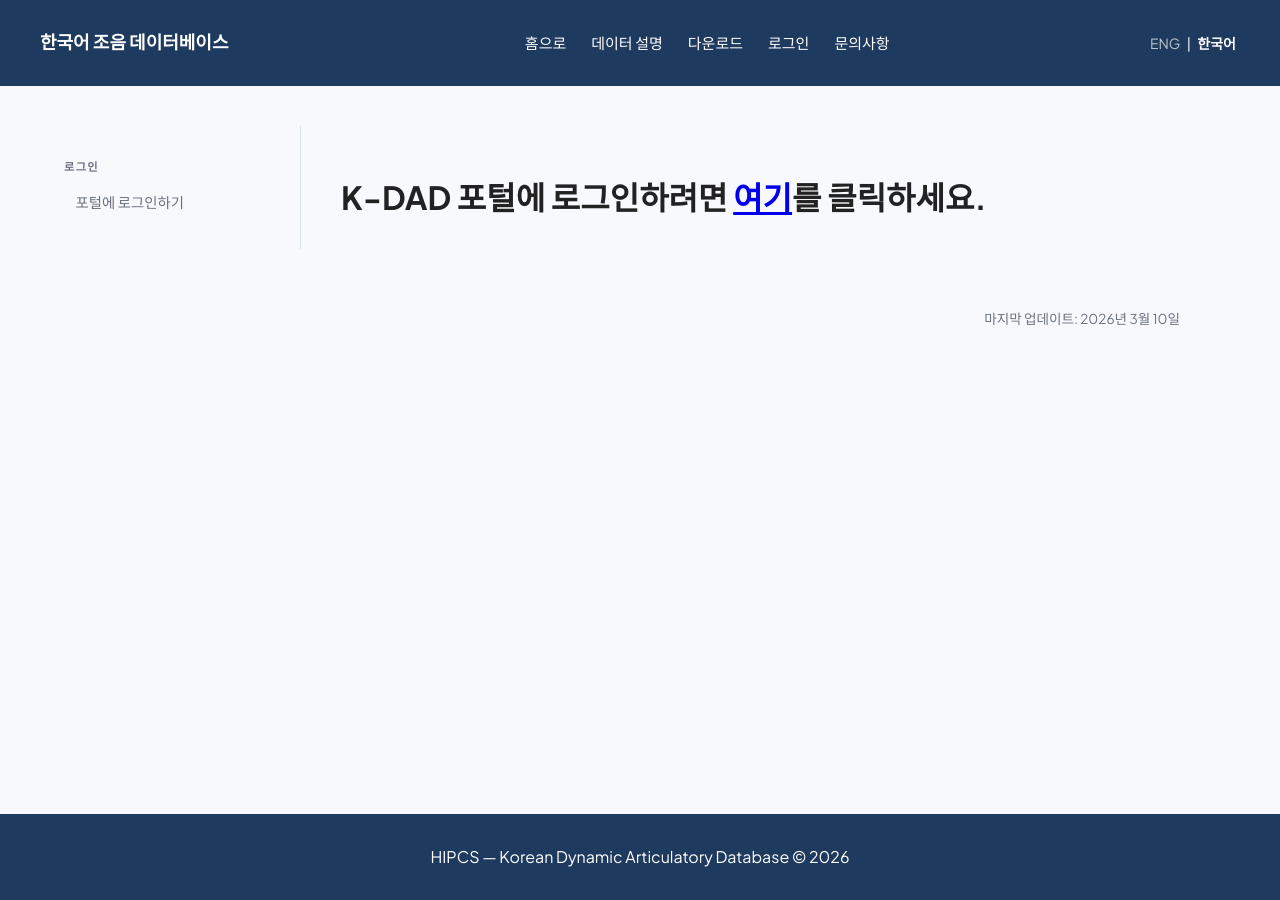
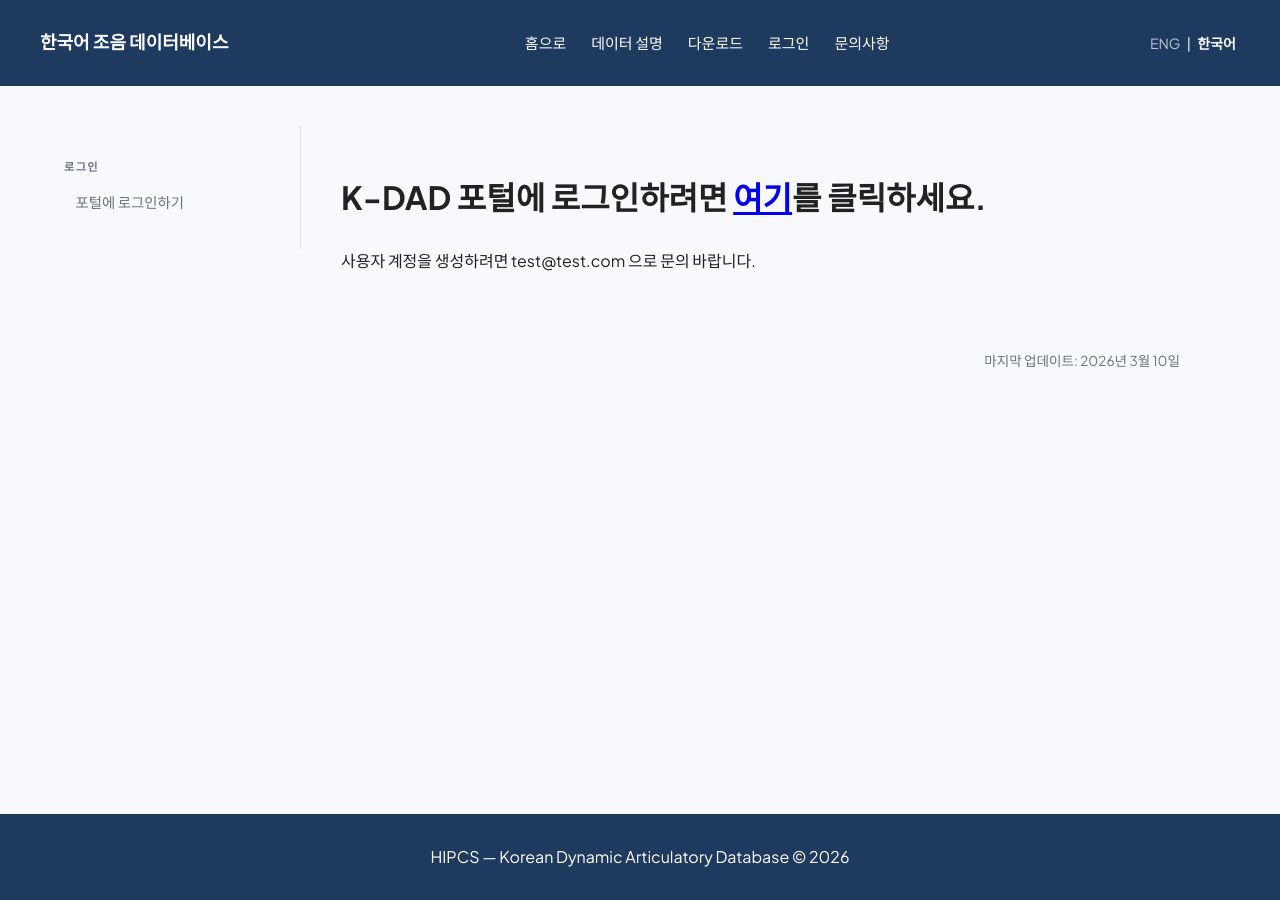
Before and after one commit to jiyoungj/jiyoungj.github.io, a Jekyll site: the page k-dad_demo/login_kor.html, which Jekyll copies as it is, in a window 1280 px wide. Built offline with Jekyll 4.4.1, drawn with Linux system fonts in a browser that asks for light colours.

Commit message:
Update login_kor.html

```diff
--- a/k-dad_demo/login_kor.html
+++ b/k-dad_demo/login_kor.html
@@ -44,6 +44,8 @@
 
     <h1>K-DAD 포털에 로그인하려면 <a href="https://hydad.lahion.com/login" target="_blank" rel="noopener noreferrer">여기</a>를 클릭하세요.</h1>
 
+    <p>사용자 계정을 생성하려면 test@test.com 으로 문의 바랍니다.</p>
+
   </section>
   </div>
 
```
Lines whose indentation alone changed are shown as unchanged.
